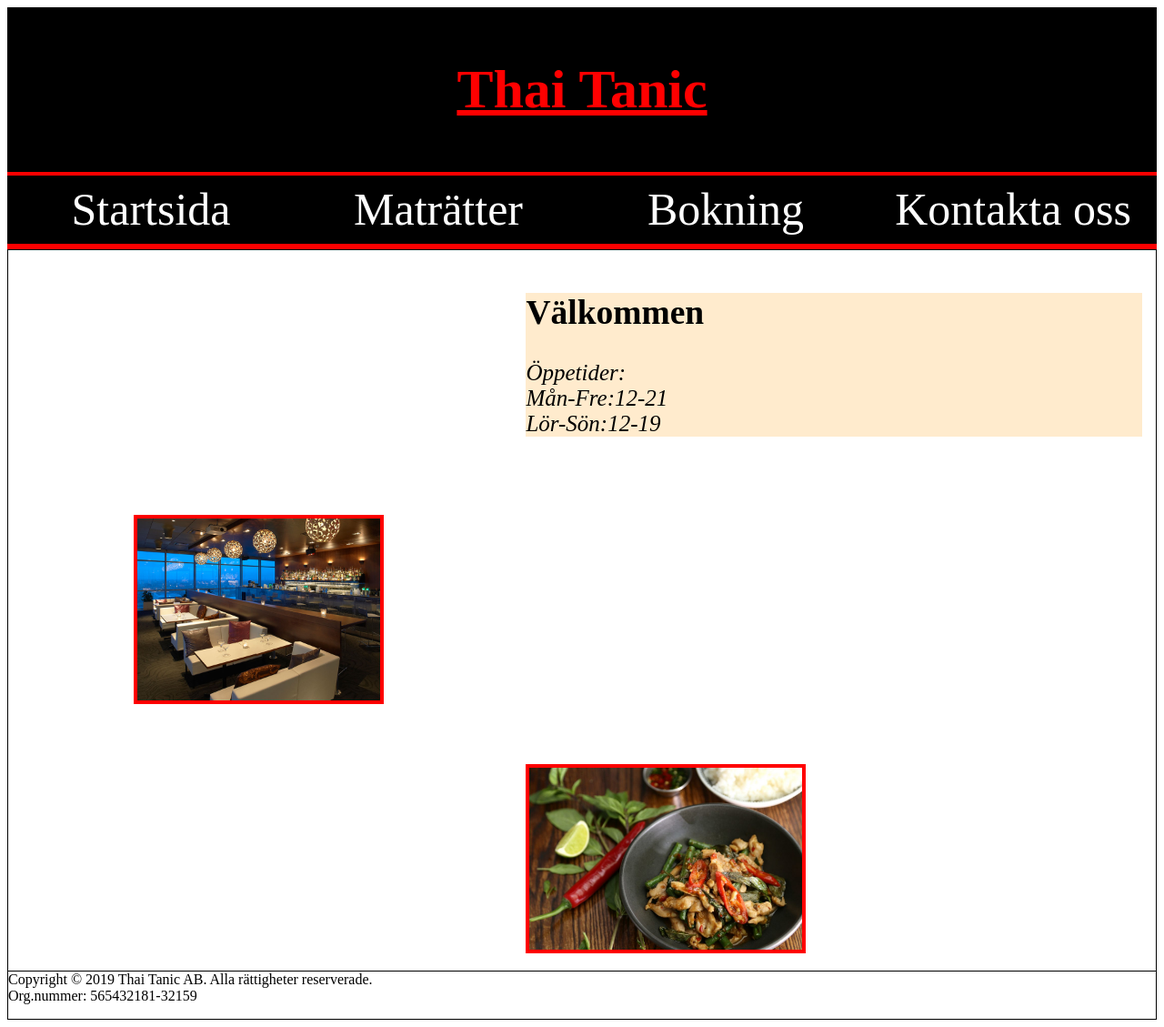
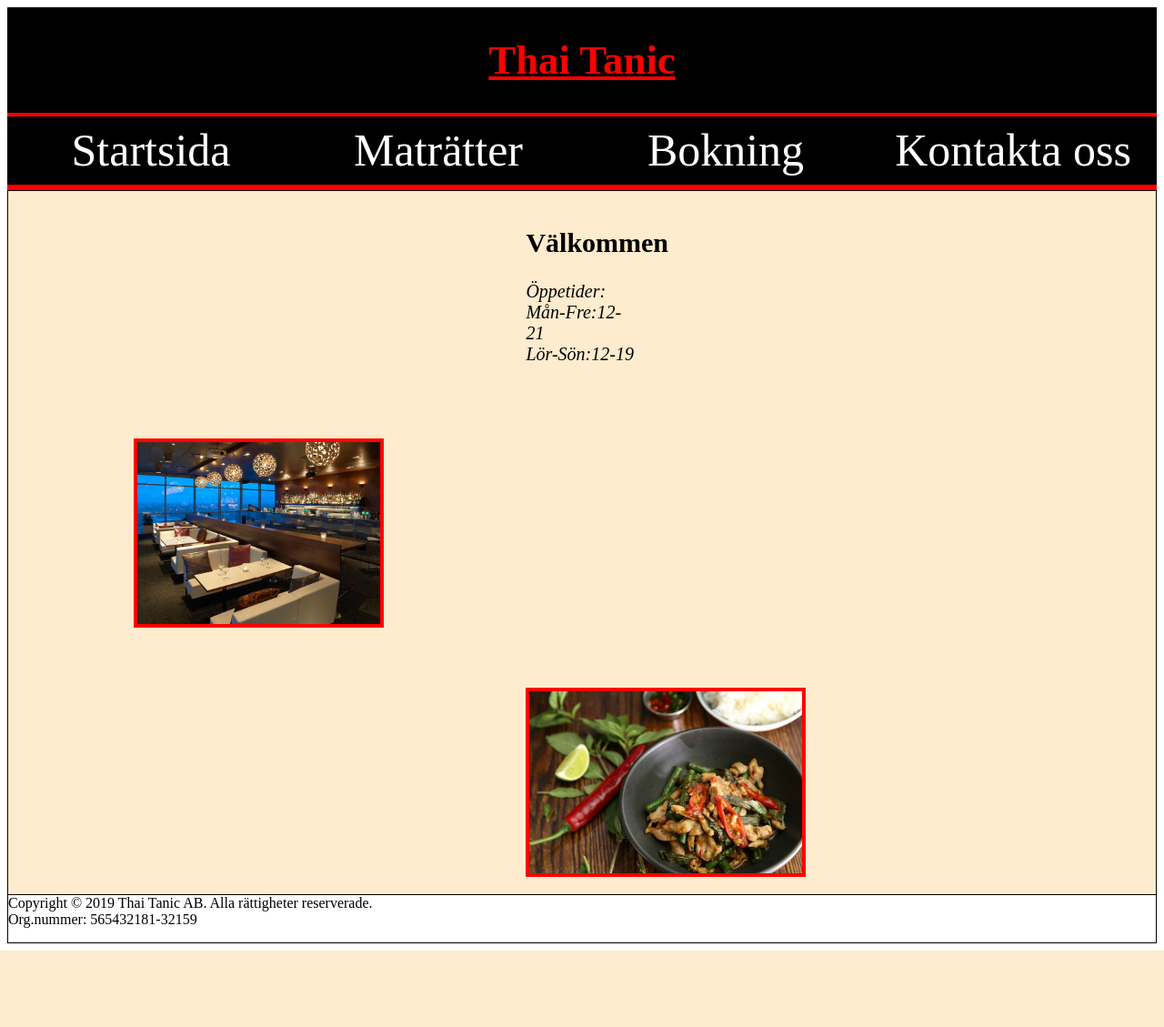
Before and after one commit to Simonbackman/Slutprojekt, a PHP site: page /index.php in a window 1280 px wide. Shown: the whole page at 91% size. After the commit the page ends 1045 px from the top, so only its background shows below. Run offline with PHP 8.4, Linux system fonts and the light colour scheme.

Commit message:
ändrat färger

```diff
--- a/css.css
+++ b/css.css
@@ -1,12 +1,11 @@
 .header {
     border: 1px solid black;
     box-sizing: border-box;
-    padding: 15px;
-	font-size:20px;
+    padding: 1px;
 	Text-align:center;
     background-color:black;
     color:red;
-    font-size: 30px;
+    font-size: 140%;
     text-decoration: underline;
 	}
 
@@ -37,6 +36,7 @@ nav{
 	box-sizing: border-box;
 	padding: 15px;
 	width:100%;
+    background-color:blanchedalmond;
 }
 .footer{
     border:1px solid blacK;
@@ -56,6 +56,7 @@ nav{
 
 .tider{
     margin-left:45%;
-    font-size: 25px;
+    margin-right: 45%;
+    font-size: 20px;
     background-color:blanchedalmond;
 }
```
